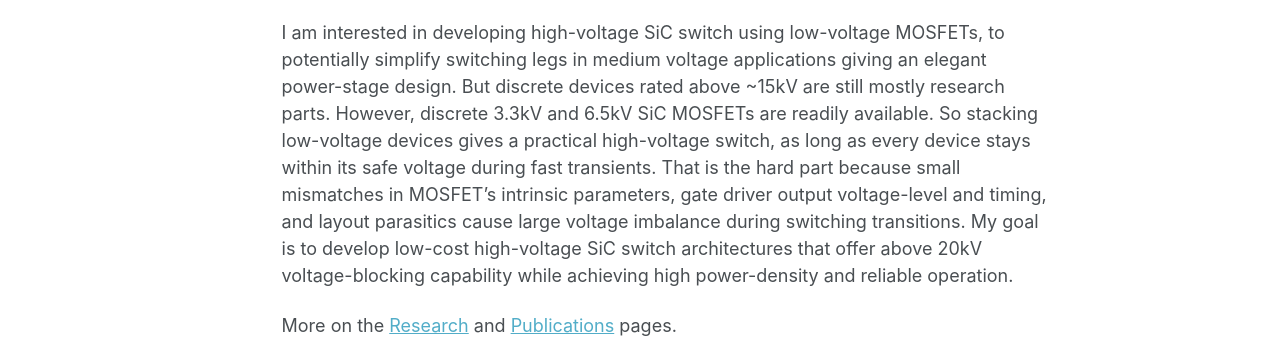
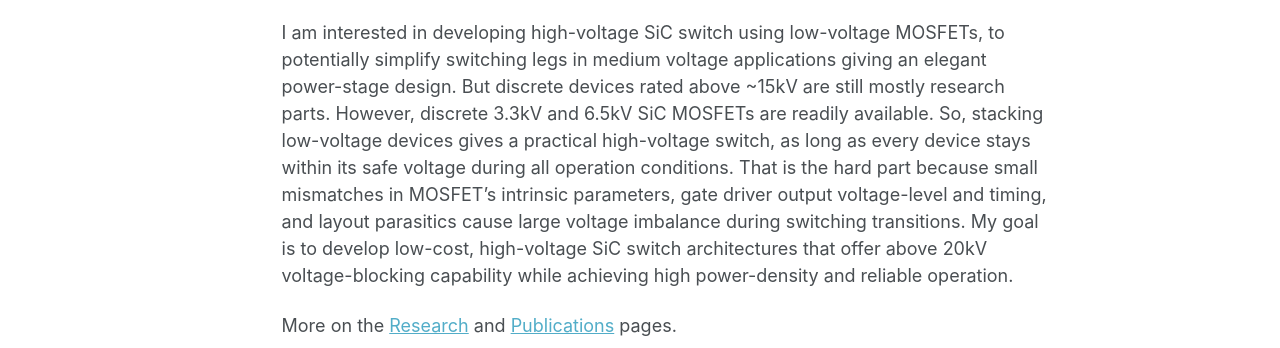
Before and after one commit to hamood-rehman/hamood-rehman.github.io, a Jekyll site: the page built from _pages/about.md, in a window 1280 px wide and 1363 px high. Shown: the part 808-1156 px from the top of the window. Built offline with Jekyll 4.4.1, drawn with Linux system fonts in a browser that asks for light colours; a style sheet for code colours, icons or effects is not loaded.

Commit message:
Update about.md

```diff
--- a/_pages/about.md
+++ b/_pages/about.md
@@ -19,6 +19,6 @@ Research interests
 - **Isolated gate-driver power supplies** with high insulation and low coupling capacitance
 - **Measurement-driven sensitivity analysis** that links device parameter spread to switching behavior
 
-I am interested in developing high-voltage SiC switch using low-voltage MOSFETs, to potentially simplify switching legs in medium voltage applications giving an elegant power-stage design. But discrete devices rated above ~15kV are still mostly research parts. However, discrete 3.3kV and 6.5kV SiC MOSFETs are readily available. So stacking low-voltage devices gives a practical high-voltage switch, as long as every device stays within its safe voltage during fast transients. That is the hard part because small mismatches in MOSFET's intrinsic parameters, gate driver output voltage-level and timing, and layout parasitics cause large voltage imbalance during switching transitions. My goal is to develop low-cost high-voltage SiC switch architectures that offer above 20kV voltage-blocking capability while achieving high power-density and reliable operation.
+I am interested in developing high-voltage SiC switch using low-voltage MOSFETs, to potentially simplify switching legs in medium voltage applications giving an elegant power-stage design. But discrete devices rated above ~15kV are still mostly research parts. However, discrete 3.3kV and 6.5kV SiC MOSFETs are readily available. So, stacking low-voltage devices gives a practical high-voltage switch, as long as every device stays within its safe voltage during all operation conditions. That is the hard part because small mismatches in MOSFET's intrinsic parameters, gate driver output voltage-level and timing, and layout parasitics cause large voltage imbalance during switching transitions. My goal is to develop low-cost, high-voltage SiC switch architectures that offer above 20kV voltage-blocking capability while achieving high power-density and reliable operation.
 
 More on the [Research]({{ site.baseurl }}/research/) and [Publications]({{ site.baseurl }}/publications/) pages.
```
